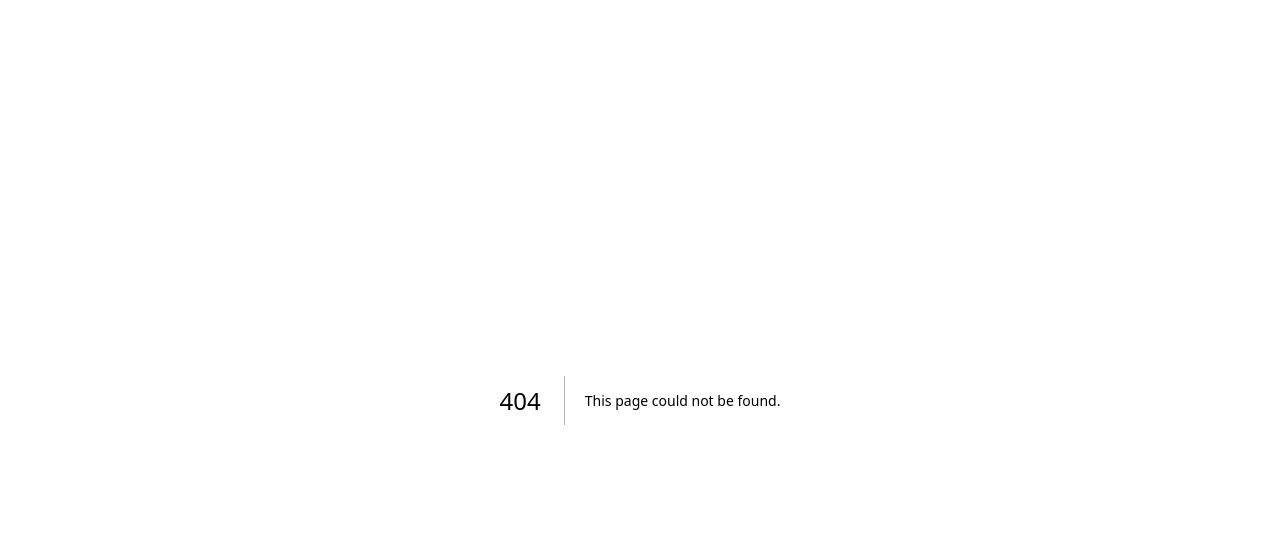
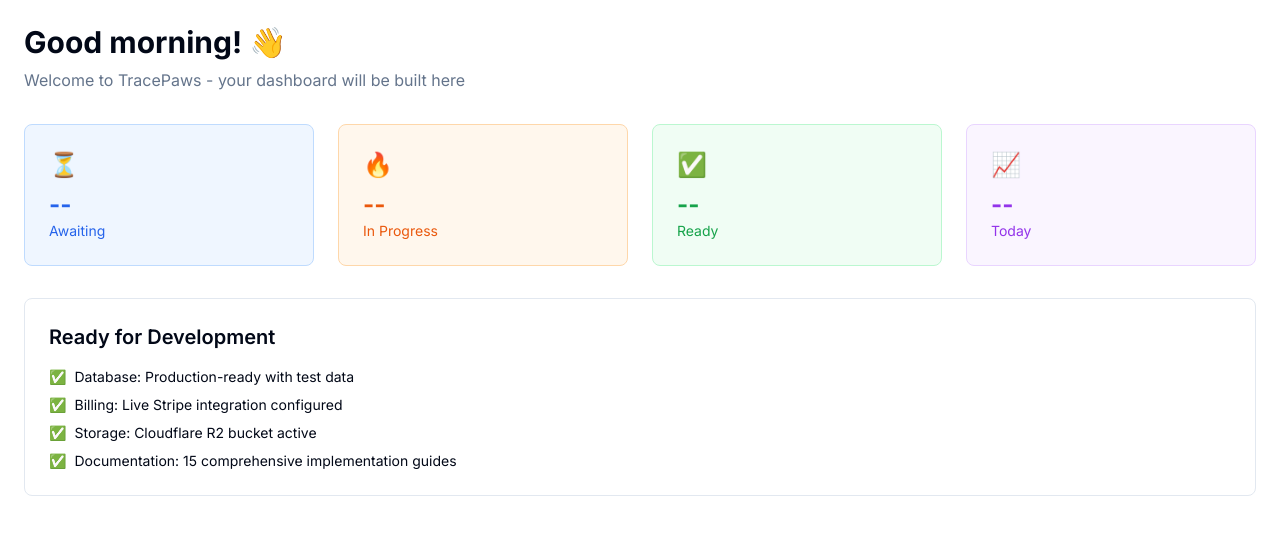
Before and after one commit to trace-paws/tracepaws, a Next.js app: page /dashboard in a window 1280 px wide. Before the commit this address had no page. Shown: the top 534 px of the page. Built offline with nearby package versions, Linux system fonts and the light colour scheme.

Commit message:
Add placeholder dashboard page for development

```diff
--- /dev/null
+++ b/app/dashboard/page.tsx
@@ -0,0 +1,66 @@
+// TracePaws Dashboard - Main staff interface
+// Implementation based on 04_DASHBOARD_SYSTEM.md specifications
+
+export default function DashboardPage() {
+  return (
+    <div className="min-h-screen bg-background">
+      <div className="max-w-7xl mx-auto p-6">
+        <h1 className="text-3xl font-bold text-foreground mb-2">
+          Good morning! 👋
+        </h1>
+        <p className="text-muted-foreground mb-8">
+          Welcome to TracePaws - your dashboard will be built here
+        </p>
+
+        {/* Placeholder for dashboard content */}
+        <div className="grid grid-cols-2 md:grid-cols-4 gap-6">
+          <div className="bg-blue-50 border border-blue-200 p-6 rounded-lg">
+            <div className="text-2xl mb-2">⏳</div>
+            <div className="text-2xl font-bold text-blue-600">--</div>
+            <p className="text-sm text-blue-600">Awaiting</p>
+          </div>
+
+          <div className="bg-orange-50 border border-orange-200 p-6 rounded-lg">
+            <div className="text-2xl mb-2">🔥</div>
+            <div className="text-2xl font-bold text-orange-600">--</div>
+            <p className="text-sm text-orange-600">In Progress</p>
+          </div>
+
+          <div className="bg-green-50 border border-green-200 p-6 rounded-lg">
+            <div className="text-2xl mb-2">✅</div>
+            <div className="text-2xl font-bold text-green-600">--</div>
+            <p className="text-sm text-green-600">Ready</p>
+          </div>
+
+          <div className="bg-purple-50 border border-purple-200 p-6 rounded-lg">
+            <div className="text-2xl mb-2">📈</div>
+            <div className="text-2xl font-bold text-purple-600">--</div>
+            <p className="text-sm text-purple-600">Today</p>
+          </div>
+        </div>
+
+        <div className="mt-8 bg-white border border-border p-6 rounded-lg">
+          <h2 className="text-xl font-semibold mb-4">Ready for Development</h2>
+          <div className="space-y-2 text-sm">
+            <div className="flex items-center gap-2">
+              <span className="text-green-500">✅</span>
+              <span>Database: Production-ready with test data</span>
+            </div>
+            <div className="flex items-center gap-2">
+              <span className="text-green-500">✅</span>
+              <span>Billing: Live Stripe integration configured</span>
+            </div>
+            <div className="flex items-center gap-2">
+              <span className="text-green-500">✅</span>
+              <span>Storage: Cloudflare R2 bucket active</span>
+            </div>
+            <div className="flex items-center gap-2">
+              <span className="text-green-500">✅</span>
+              <span>Documentation: 15 comprehensive implementation guides</span>
+            </div>
+          </div>
+        </div>
+      </div>
+    </div>
+  )
+}
```
